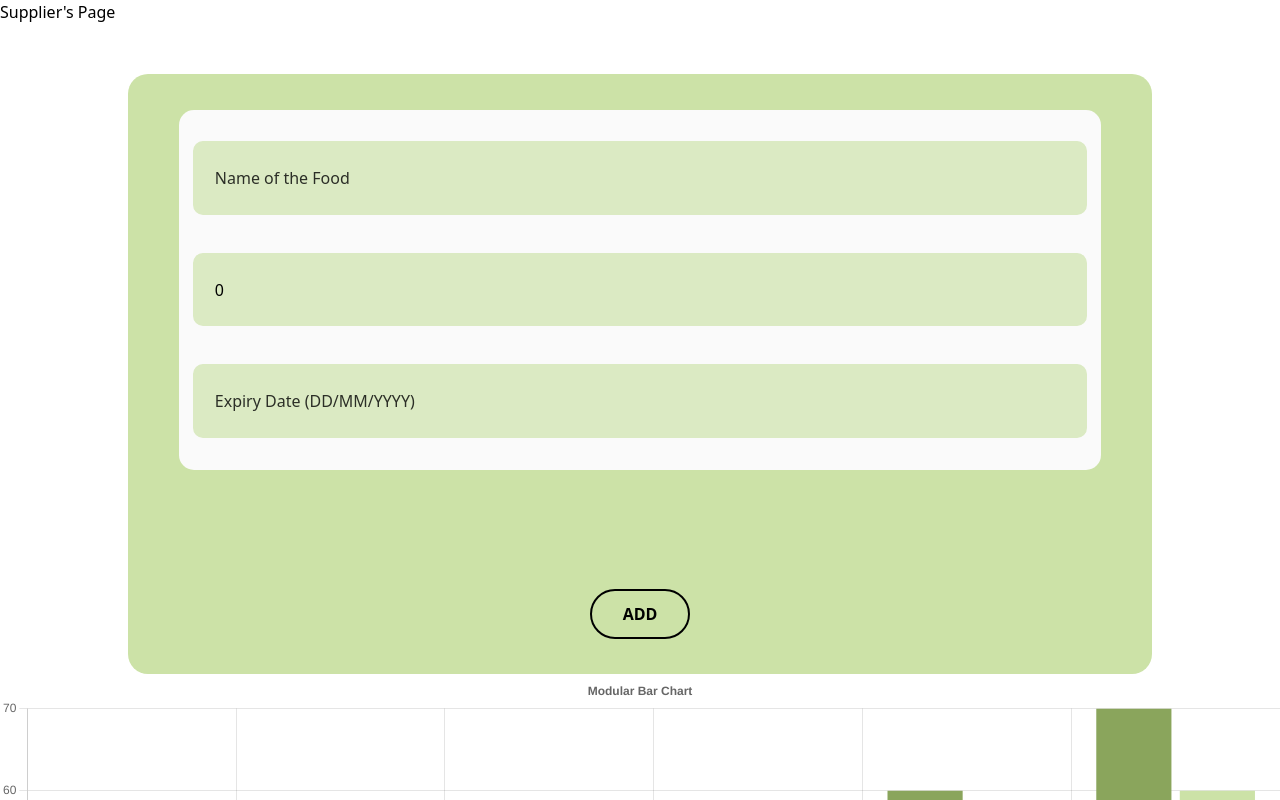
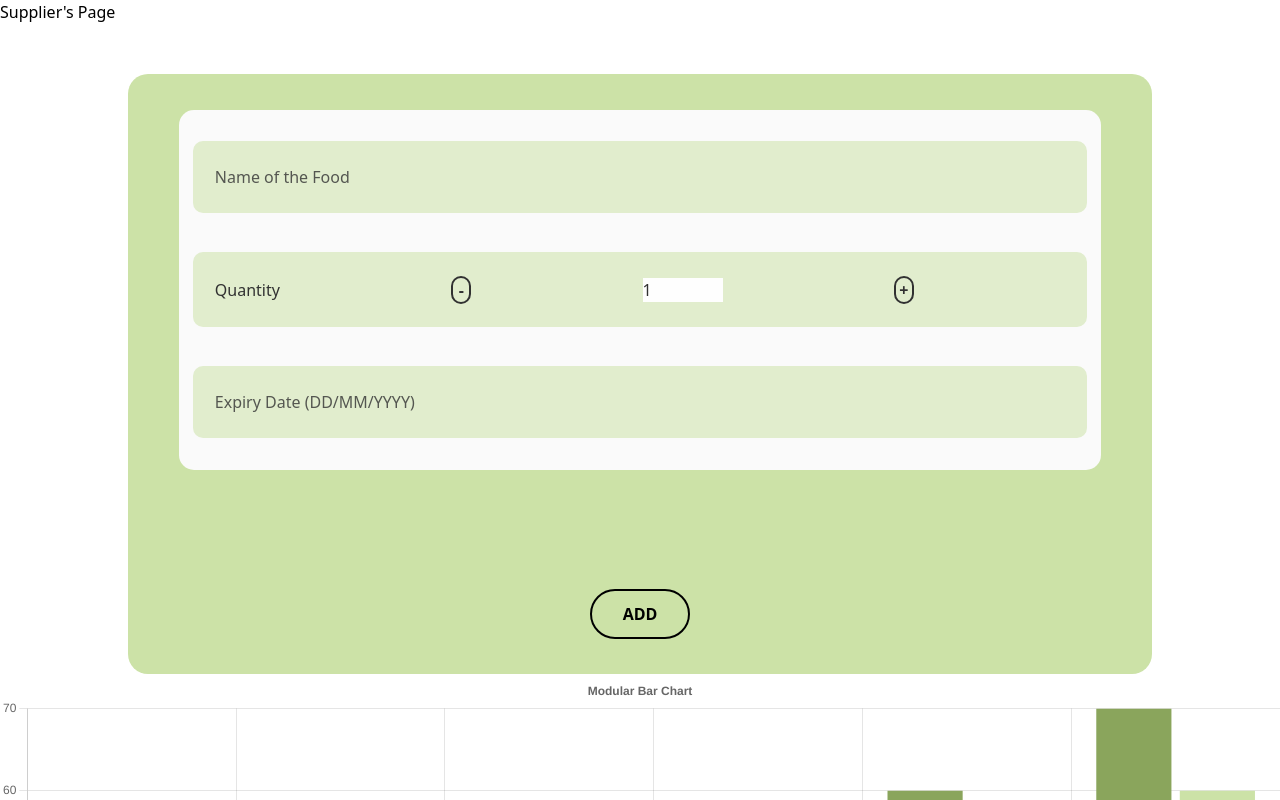
Before and after one commit to AvirupRay/reckon_5.0, a React (Vite) app in the folder reckon_5.0/: page /supplr in a window 1280 px wide. Shown: the top 800 px of the page. Built offline with nearby package versions, Linux system fonts and the light colour scheme.

Commit message:
quantitative ANALysis

```diff
--- a/reckon_5.0/src/App.css
+++ b/reckon_5.0/src/App.css
@@ -43,6 +43,9 @@ body {
   border-radius: 10px;
   font-weight: 500;
   border: 0.175rem solid #dbeac3;
+  display: flex;
+  align-items: center;
+  opacity: 0.8;
 }
 .textarea:focus {
   outline: none;
@@ -68,3 +71,12 @@ body {
 .btn:active {
   scale: 0.95;
 }
+.lilbtn {
+  border: 2px solid black;
+  border-radius: 10px;
+  margin: auto;
+  transition: all 0.25s ease-in-out;
+  font-weight: 800;
+  font-size: 1rem;
+  width: 20px;
+}
--- a/reckon_5.0/src/Components/Supplier/Foodform.jsx
+++ b/reckon_5.0/src/Components/Supplier/Foodform.jsx
@@ -4,7 +4,7 @@ import "../../App.css";
 
 const Foodform = ({ Foodlist, setFoodlist }) => {
   const [name, setName] = useState("");
-  const [quantity, setQuantity] = useState(0);
+  const [quantity, setQuantity] = useState(1);
   const [date, setDate] = useState("");
   function submitted(e) {
     e.preventDefault();
@@ -13,8 +13,20 @@ const Foodform = ({ Foodlist, setFoodlist }) => {
       ...Foodlist,
     ]);
     setName("");
-    setQuantity("");
+    setQuantity(1);
     setDate("");
+  }
+  function minus(e) {
+    e.preventDefault();
+    if (quantity > 1) {
+      setQuantity(quantity - 1);
+    }
+  }
+  function plus(e) {
+    e.preventDefault();
+    if (quantity < 32) {
+      setQuantity(quantity + 1);
+    }
   }
   return (
     <div>
@@ -28,14 +40,25 @@ const Foodform = ({ Foodlist, setFoodlist }) => {
             type="type"
             required
           />
+          <div className="textarea">
+            Quantity
+            <button onClick={minus} className="lilbtn">
+              -
+            </button>
             <input
               onChange={(e) => setQuantity(e.target.value)}
               value={quantity}
               placeholder="Quantity"
-            className="textarea"
               type="number"
+              min={0}
+              max={64}
+              className="bg-transparent text-center"
               required
             />
+            <button onClick={plus} className="lilbtn">
+              +
+            </button>
+          </div>
           <input
             onChange={(e) => setDate(e.target.value)}
             value={date}
```
Lines whose indentation alone changed are shown as unchanged.
